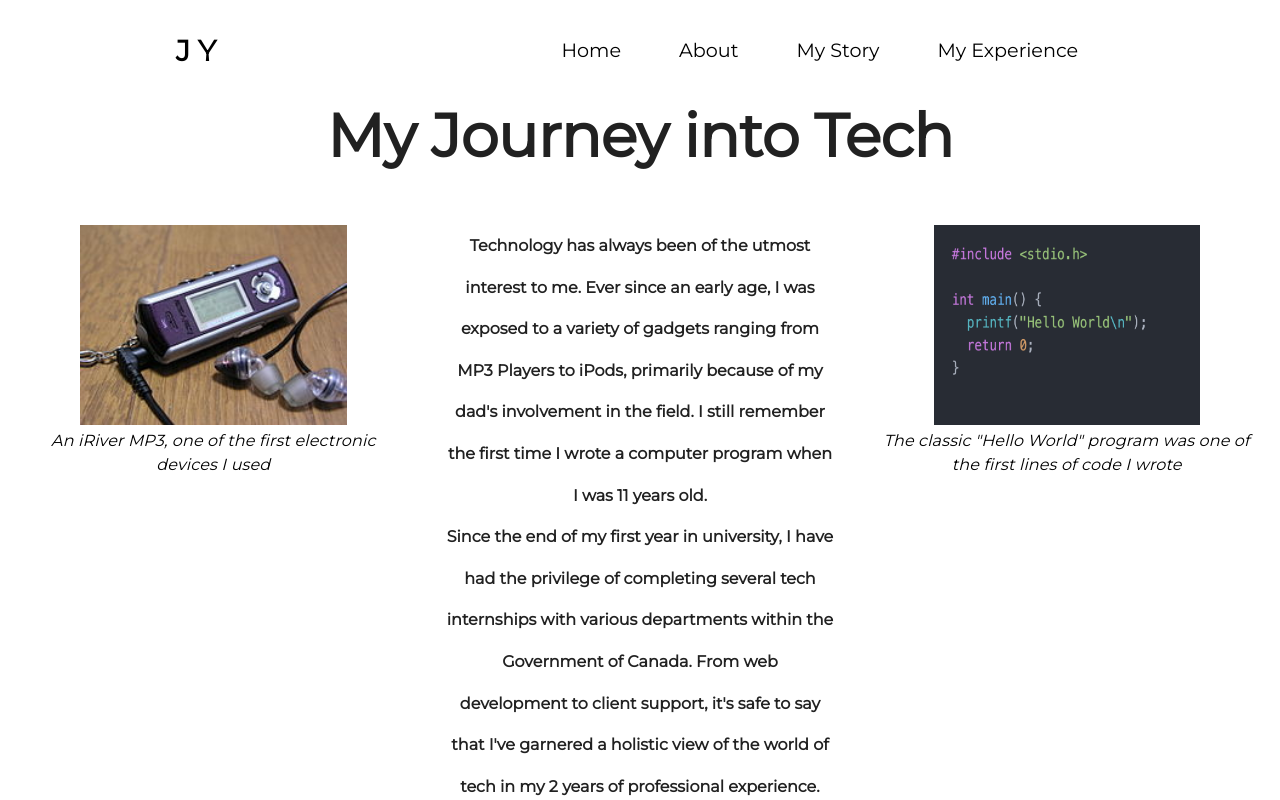
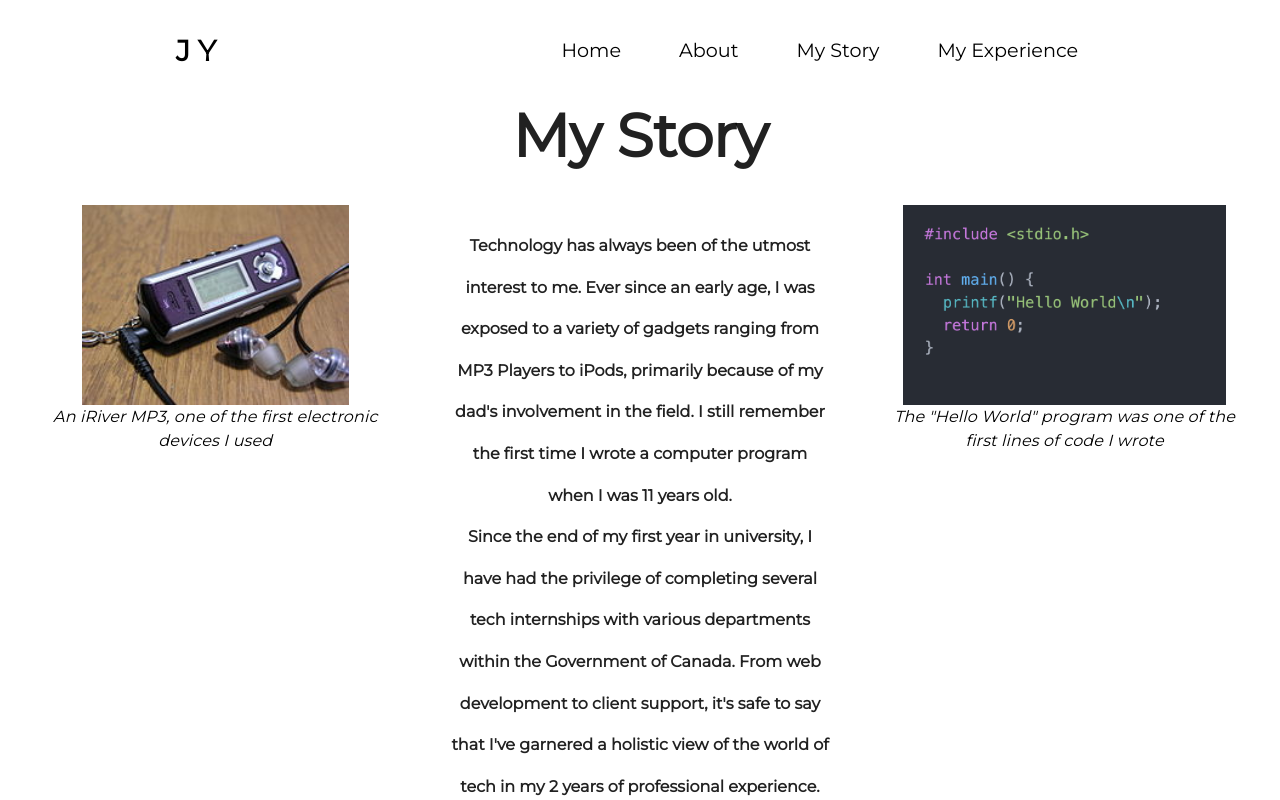
Before and after one commit to jyou044/personalwebsite, a React (Create React App) app: page /MyStory in a window 1280 px wide. Shown: the top 800 px of the page. Built offline with nearby package versions, Linux system fonts and the light colour scheme.

Commit message:
Added date modified component, modified footer for better visibility. Updated spacing and description of current job

```diff
--- a/src/FooterVal.js
+++ b/src/FooterVal.js
@@ -14,9 +14,10 @@ class FooterVal extends Component {
       <div>
         <Paper elevation={3}>
           {this.props.children}
-          <h2 className="white-text"><center>©  {this.state.currentDateTime} Jason You</center></h2>
-          <h2 className="grey-text text-lighten-4"><center> V 1.3</center></h2>
+          <h2 className="white-text"><center>© {this.state.currentDateTime} Jason You</center></h2>
           <SocialFollow />
+          <h3 className="white-text"><center>Date Modified: 12-25-2021</center></h3>
+          <h3 className="grey-text text-lighten-4"><center> V 1.3.1</center></h3>
         </Paper>
       </div>
     );
--- a/src/components/Experience/Experience.js
+++ b/src/components/Experience/Experience.js
@@ -16,6 +16,8 @@ const useStyles = makeStyles((theme) => ({
     },
     spacing: {
         marginBottom: '1rem',
+        marginLeft: '1rem',
+        marginRight: '1rem',
     },
     paraFormat: {
         marginBottom: '1rem',
@@ -24,8 +26,13 @@ const useStyles = makeStyles((theme) => ({
         textAlign: 'center',
     },
     pictureFormat: {
+        paddingLeft: 10,
+        paddingRight: 10,
         marginBottom: '1rem',
-        textAlign: 'center',
+        marginLeft: '1rem',
+        marginRight: '1rem',
+        alignItems: 'center',
+        justifyContent: 'center',
     },
 }));
 
@@ -35,12 +42,12 @@ export default function Experience() {
         <div>
             <Grid item container>
                 <Grid item xs={12} md={12} className={classes.textFormat}>
-                    <Typography variant="h2" align="center" className={classes.spacing} gutterBottom><b>My Journey into Tech</b></Typography>
+                    <Typography variant="h2" align="center" className={classes.spacing} gutterBottom><b>My Story</b></Typography>
                 </Grid>
             </Grid>
 
-            <Grid container className={classes.pictureFormat}>
-                <Grid item xs={12} md={4} className={classes.pictureFormat} style={{ padding: 20 }}>
+            <Grid container justify = "center">
+                <Grid item alignContent='flex-start' alignItems='flex-start' justify='flex-start' container xs className={classes.pictureFormat}>
                     <img
                         alt="iriver"
                         height="200"
@@ -49,7 +56,7 @@ export default function Experience() {
                     />
                     <Typography paragraph align="center" className={classes.spacing} gutterBottom><i>An iRiver MP3, one of the first electronic devices I used</i></Typography>
                 </Grid>
-                <Grid item xs={12} md={4} className={classes.paraFormat} style={{ padding: 20 }}>
+                <Grid item xs className={classes.paraFormat} style={{ padding: 20 }}>
                     <p> <b>
                         Technology has always been of the utmost interest to me. Ever since an early age, I was exposed to a variety of gadgets ranging from MP3 Players to iPods, primarily
                         because of my dad's involvement in the field.
@@ -63,15 +70,14 @@ export default function Experience() {
                     </b>
                     </p>
                 </Grid>
-                <Grid item xs={12} md={4} className={classes.pictureFormat} style={{ padding: 20 }}>
+                <Grid item alignContent='flex-start' alignItems='flex-start' justify='flex-start' container xs className={classes.pictureFormat}>
                     <img
                         alt="helloworld"
                         height="200"
-                        width="266"
                         src={`${process.env.PUBLIC_URL}/source/helloworld.png`}
                         title="Hello World"
                     />
-                    <Typography paragraph align="center" className={classes.spacing} gutterBottom><i>The classic "Hello World" program was one of the first lines of code I wrote</i></Typography>
+                    <Typography paragraph align="center" className={classes.spacing} gutterBottom><i>The "Hello World" program was one of the first lines of code I wrote</i></Typography>
                 </Grid>
             </Grid>
         </div>
--- a/src/components/Work Experience/MyExperience.js
+++ b/src/components/Work Experience/MyExperience.js
@@ -55,7 +55,11 @@ export default function MyExperience() {
                     />
                 </Grid>
                 <Grid item xs={12} lg={3} className={classes.paraFormat} style={{ padding: 20 }}>
-                    <p><b>I am currently working as an Associate QA Automation Engineer Intern at Finastra.</b></p>
+                    <p><b>I am currently working as an Associate QA Automation Engineer Intern at Finastra. I write automated tests
+                        through the use of the .NET Framework, SQL, Selenium, and the C# programming language. Additionally, I am assisting in manual
+                        API & Feature testing through Postman and other relevant technologies. I also maintain
+                         the Grafana web application for my team by running a powershell script to gather data on the status of
+                        automated tests.</b></p>
                 </Grid>
             </Grid>
 
```
Also changed, not shown: 1 other file (tests, documents, lock files or other folders).
